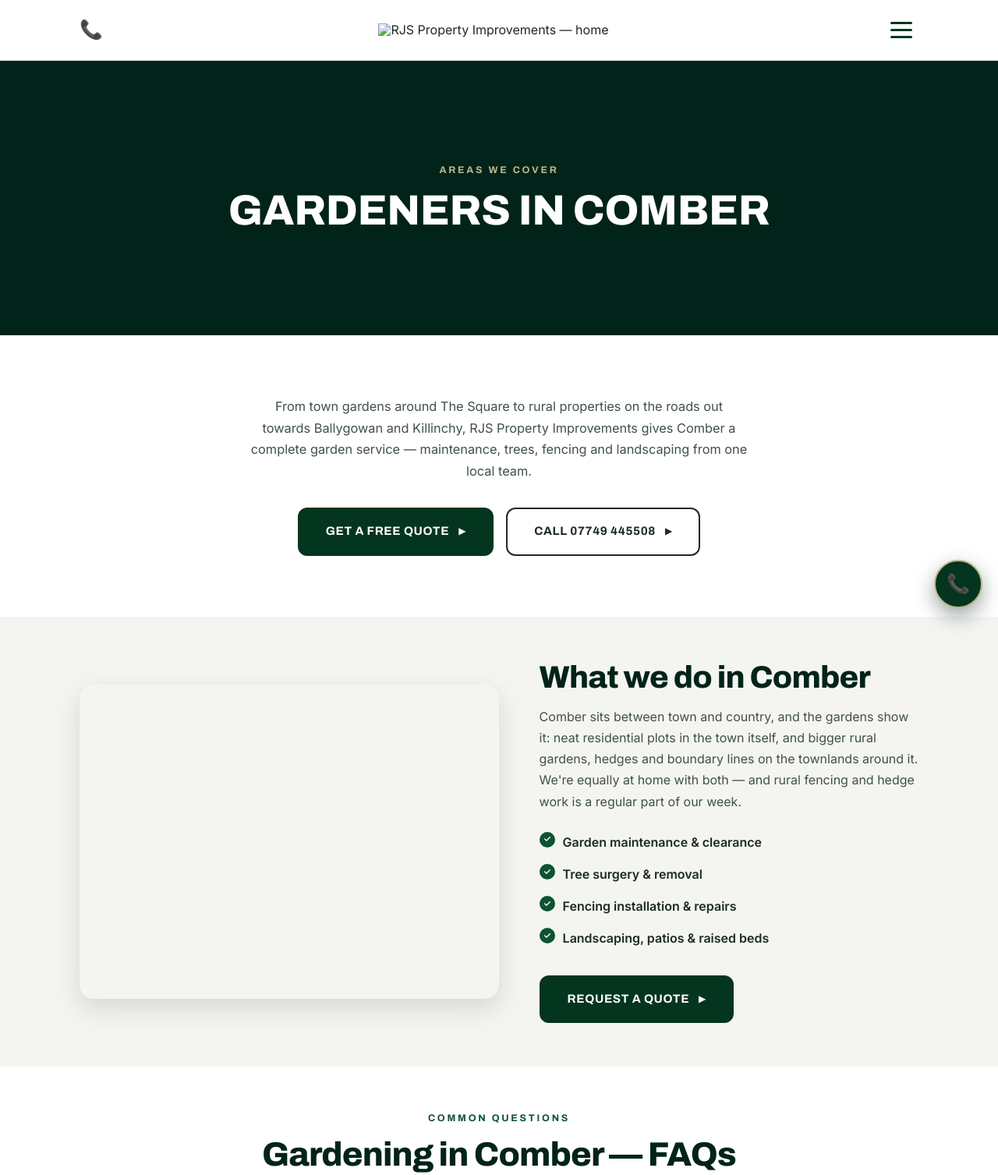
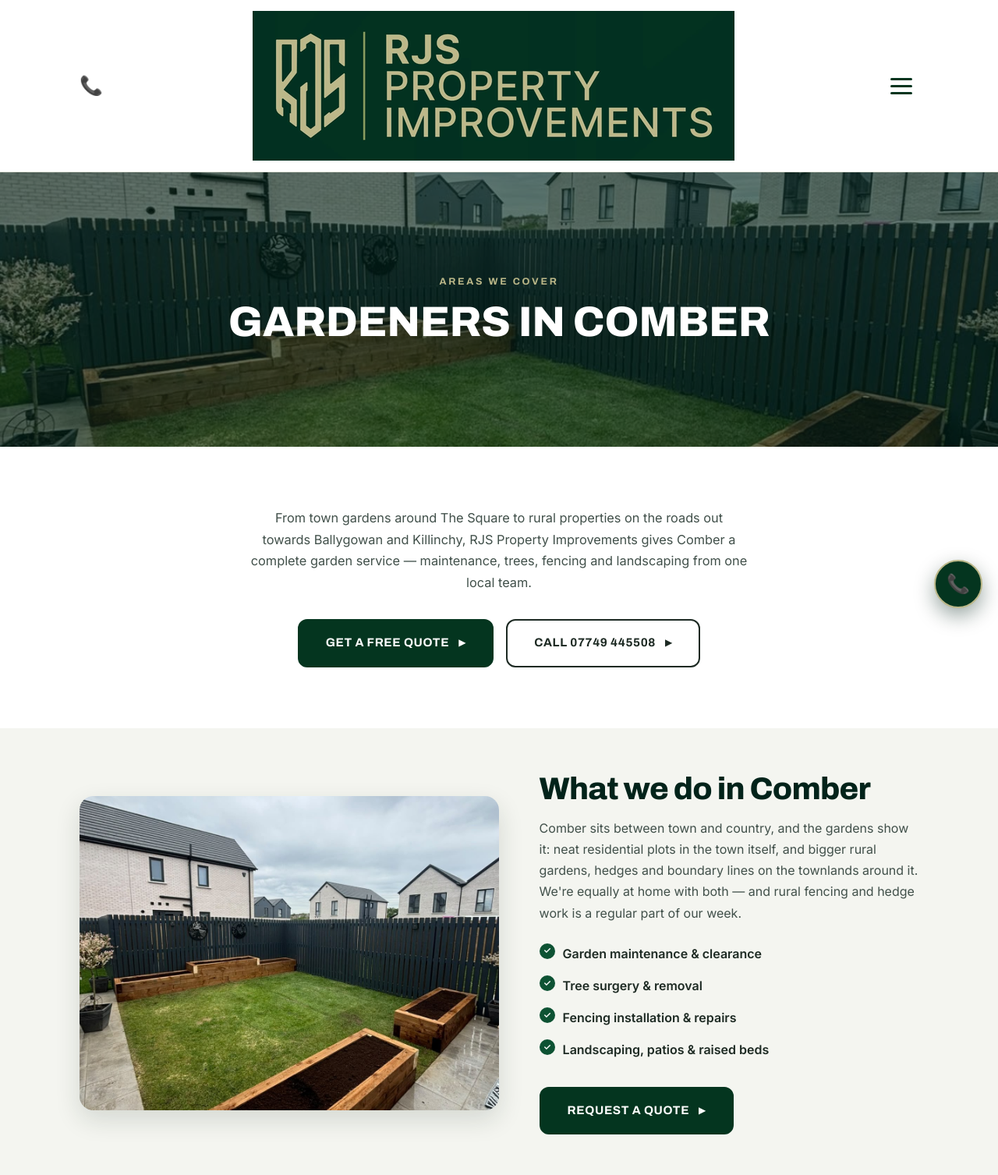
Before and after one commit to jakesloan2/rjs-property-improvements, a plain HTML site: page gardeners-comber.html in a window 1280 px wide. Shown: the top 1507 px of the page at 78% size. Drawn offline with Linux system fonts and the light colour scheme.

Commit message:
Update gardeners-comber.html

```diff
--- a/gardeners-comber.html
+++ b/gardeners-comber.html
@@ -9,7 +9,7 @@
 <meta property="og:title" content="Gardeners in Comber | Garden Maintenance, Tree Surgery & Fencing | RJS Property Improvements">
 <meta property="og:description" content="Gardeners in Comber, County Down. Garden maintenance, tree surgery, fencing and landscaping for Comber and surrounding townlands from RJS Property Improvements.">
 <meta property="og:type" content="website">
-<meta property="og:image" content="images/rjs/hero-garden.jpg">
+<meta property="og:image" content="images/hero-garden.jpg">
 <script type="application/ld+json">
 {
   "@context": "https://schema.org",
@@ -242,7 +242,7 @@
   <div class="nav">
     <a class="phone-ic" href="tel:07749445508" aria-label="Call RJS Property Improvements">📞</a>
     <a class="brand" href="index.html">
-      <img src="images/rjs/logo.png" alt="RJS Property Improvements — home">
+      <img src="images/logo.png" alt="RJS Property Improvements — home">
     </a>
     <button class="burger" aria-label="Open menu"><span></span><span></span><span></span></button>
   </div>
@@ -251,7 +251,7 @@
 <div class="menu" id="menu">
   <div class="top">
     <a class="brand" href="index.html">
-      <img src="images/rjs/logo.png" alt="RJS Property Improvements — home" style="height:46px;width:auto;">
+      <img src="images/logo.png" alt="RJS Property Improvements — home" style="height:46px;width:auto;">
     </a>
     <button class="close" aria-label="Close menu">×</button>
   </div>
@@ -272,7 +272,7 @@
 {"@context":"https://schema.org","@type":"FAQPage","mainEntity":[{"@type":"Question","name":"Do you cover the countryside around Comber?","acceptedAnswer":{"@type":"Answer","text":"Yes — the townlands around Comber, out towards Ballygowan, Killinchy and the Ballydrain Road area are all within our patch."}},{"@type":"Question","name":"Can you cut back a long rural hedge or boundary line?","acceptedAnswer":{"@type":"Answer","text":"Yes, boundary hedges, laurel runs and overgrown ditches are bread-and-butter work for us, and we take all cuttings away."}},{"@type":"Question","name":"Do you lay patios in Comber?","acceptedAnswer":{"@type":"Answer","text":"We do — properly prepared bases, quality paving and clean finishes, built to handle Northern Ireland weather."}}]}
 </script>
 <main>
-  <div class="banner" style="background-image:url('images/rjs/hero-garden.jpg')">
+  <div class="banner" style="background-image:url('images/hero-garden.jpg')">
     <div class="inner">
       <span class="eyebrow">Areas we cover</span>
       <h1>Gardeners in Comber</h1>
@@ -291,7 +291,7 @@
 
   <section class="tight" style="background:var(--mist)">
     <div class="wrap split">
-      <div class="img reveal" style="background-image:url('images/rjs/hero-garden.jpg')"></div>
+      <div class="img reveal" style="background-image:url('images/hero-garden.jpg')"></div>
       <div class="reveal">
         <h2>What we do in Comber</h2>
         <p>Comber sits between town and country, and the gardens show it: neat residential plots in the town itself, and bigger rural gardens, hedges and boundary lines on the townlands around it. We're equally at home with both — and rural fencing and hedge work is a regular part of our week.</p>
@@ -330,7 +330,7 @@
 <footer>
   <div class="wrap">
     <div class="foot-card">
-      <img src="images/rjs/logo.png" alt="RJS Property Improvements" style="height:64px;width:auto;margin-bottom:20px;">
+      <img src="images/logo.png" alt="RJS Property Improvements" style="height:64px;width:auto;margin-bottom:20px;">
       <h3 class="serif">Why choose RJS?</h3>
       <p>We're proud to be a trusted local name for <b>garden and property improvements in Bangor and North Down</b>. From regular garden maintenance to tree surgery, fencing and full landscaping projects — one friendly local team, honest prices and every job left tidy.</p>
     </div>
```
